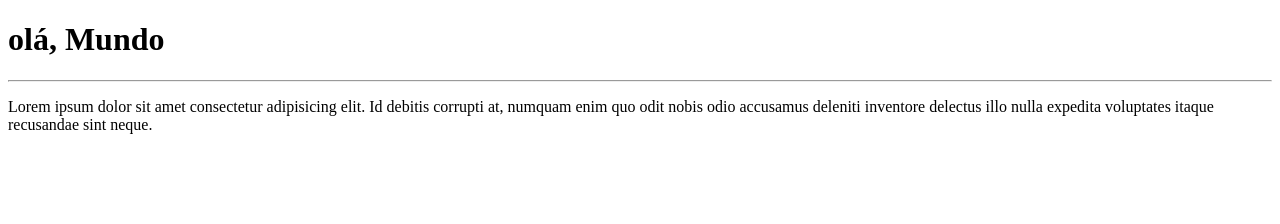
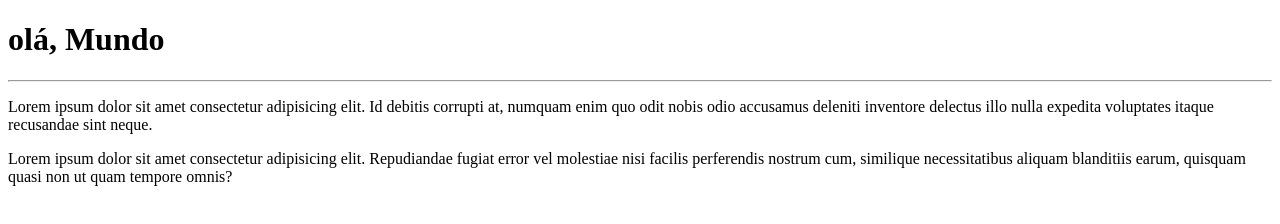
Before and after one commit to AntonyMagno/Ola-terra, a plain HTML site: page site-exemplo/index.html in a window 1280 px wide. Drawn offline with Linux system fonts and the light colour scheme.

Commit message:
adicionei um parágrafo

```diff
--- a/site-exemplo/index.html
+++ b/site-exemplo/index.html
@@ -10,5 +10,6 @@
     <h1>olá, Mundo</h1>
     <hr>
     <p>Lorem ipsum dolor sit amet consectetur adipisicing elit. Id debitis corrupti at, numquam enim quo odit nobis odio accusamus deleniti inventore delectus illo nulla expedita voluptates itaque recusandae sint neque.</p>
+    <p>Lorem ipsum dolor sit amet consectetur adipisicing elit. Repudiandae fugiat error vel molestiae nisi facilis perferendis nostrum cum, similique necessitatibus aliquam blanditiis earum, quisquam quasi non ut quam tempore omnis?</p>
 </body>
 </html>
```
